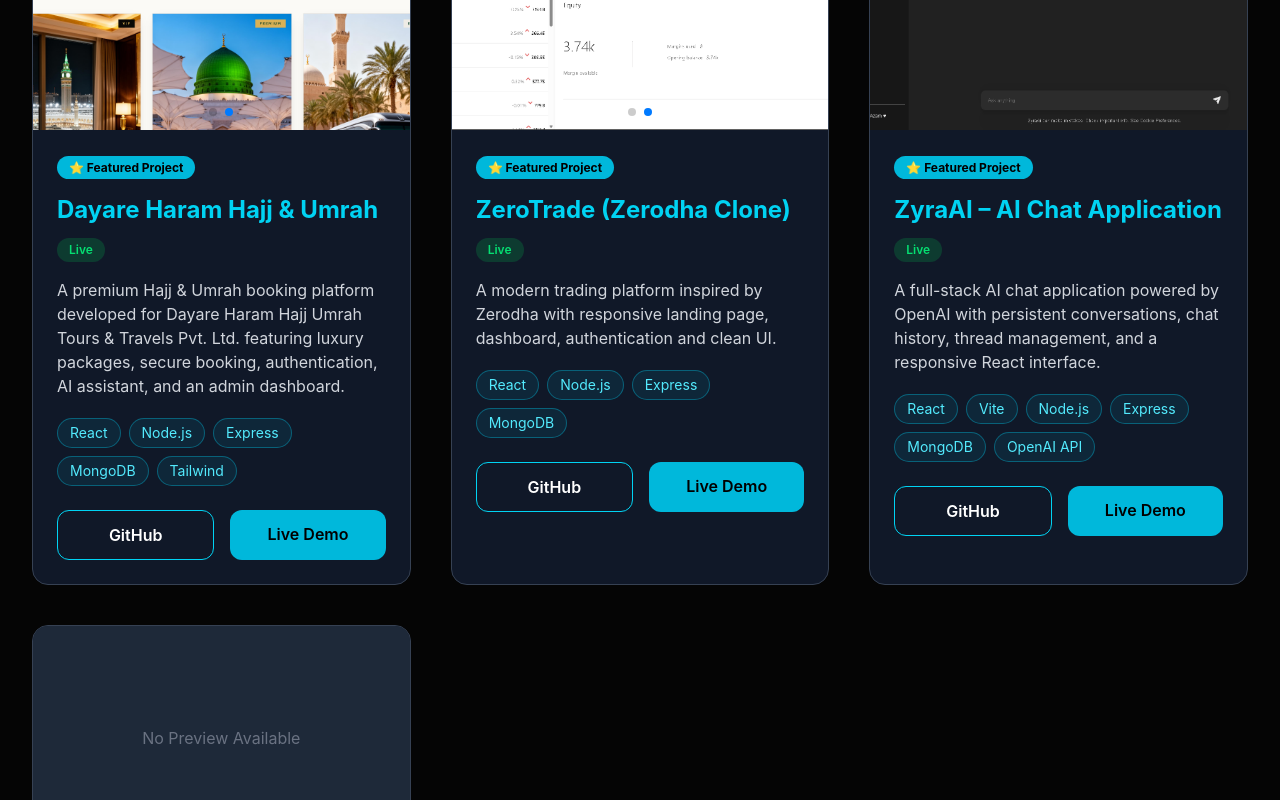
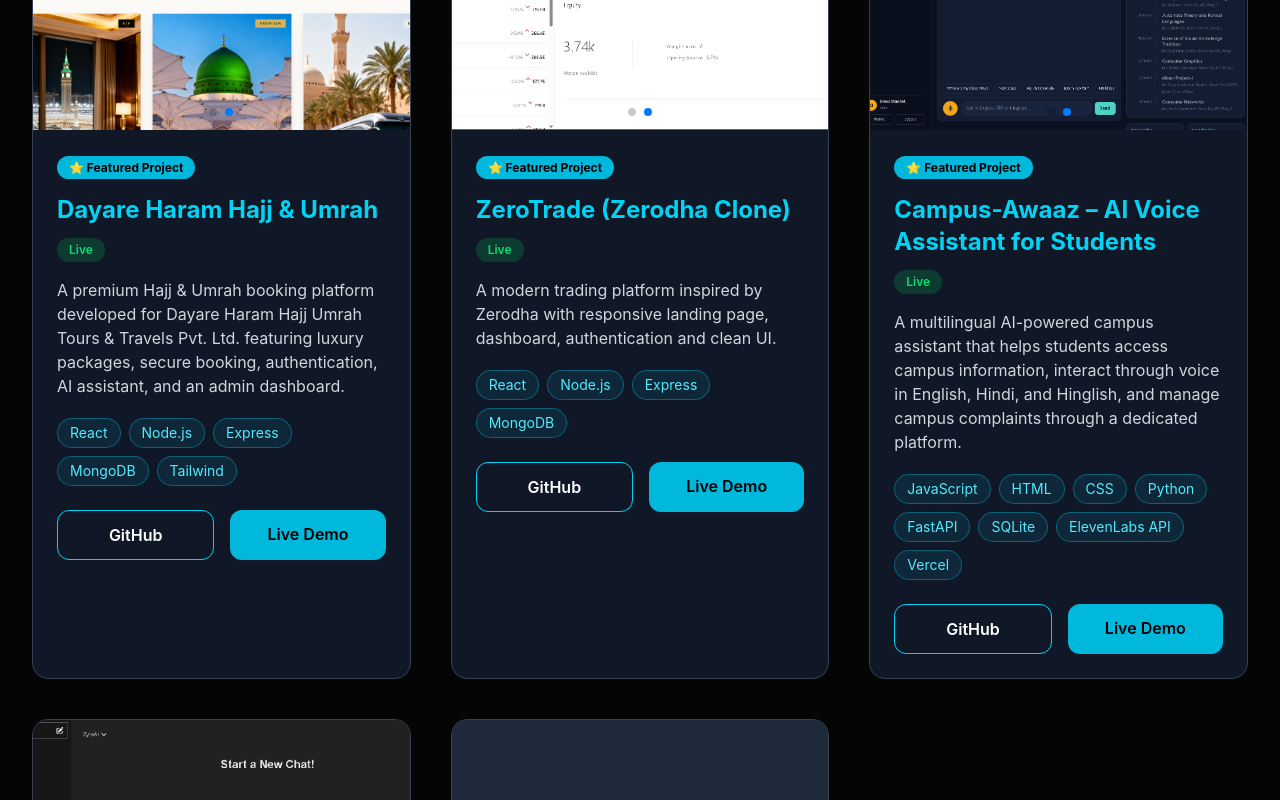
Before and after one commit to MdHamidAzam/md-hamid-portfolio, a React app: page / in a window 1280 px wide. Shown: the part 2700-3500 px from the top of the page. Built offline with nearby package versions, Linux system fonts and the light colour scheme; the HTML template or start-up script is replaced by a standard one.

Commit message:
Adding Project No. 4 --> Campus-Awaaz

```diff
--- a/src/data/projects.js
+++ b/src/data/projects.js
@@ -5,6 +5,9 @@
 import zeroDashboard from "../assets/zerotrade-dashboard.png";
 
 import zyraHome from "../assets/zyra-home.png";
+
+import CampusAwaazLoginPage from "../assets/Campus-AwaazLoginPage.png";
+import CampusAwaazHomePage from "../assets/Campus-AwaazHomePage.png";
 
 export const projects = [
   {
@@ -39,6 +42,28 @@
 
   {
     id: 3,
+    title: "Campus-Awaaz – AI Voice Assistant for Students",
+    status: "Live",
+    description:
+      "A multilingual AI-powered campus assistant that helps students access campus information, interact through voice in English, Hindi, and Hinglish, and manage campus complaints through a dedicated platform.",
+    tech: [
+      "JavaScript",
+      "HTML",
+      "CSS",
+      "Python",
+      "FastAPI",
+      "SQLite",
+      "ElevenLabs API",
+      "Vercel",
+    ],
+    images: [CampusAwaazLoginPage, CampusAwaazHomePage],
+    github: "https://github.com/MdHamidAzam/Campus-Awaaz",
+    live: "https://campus-awaaz.vercel.app",
+    featured: true,
+  },
+
+  {
+    id: 4,
     title: "ZyraAI – AI Chat Application",
     status: "Live",
     description:
@@ -51,7 +76,7 @@
   },
 
   {
-    id: 4,
+    id: 5,
     title: "Lost & Found Tracking System",
     status: "Live",
     description:
```
Also changed, not shown: src/assets/Campus-AwaazHomePage.png (added), src/assets/Campus-AwaazLoginPage.png (added).
